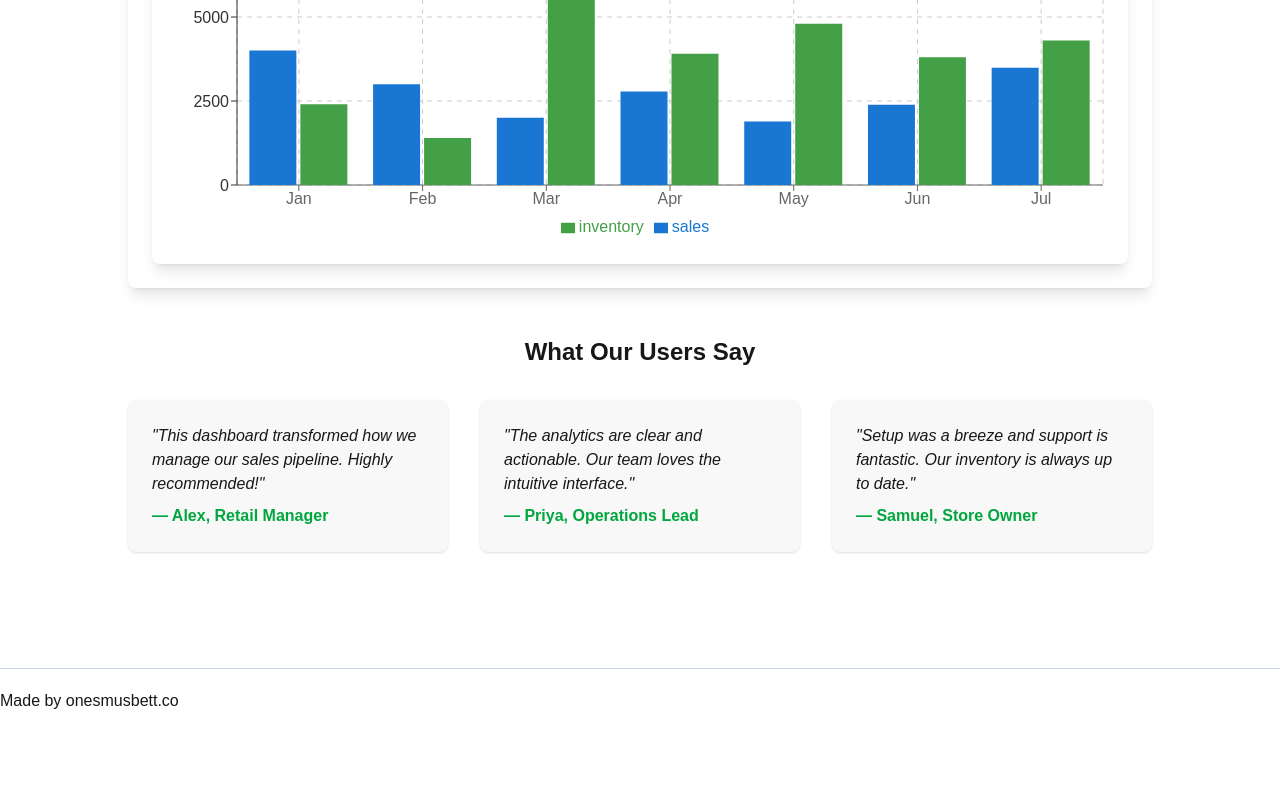
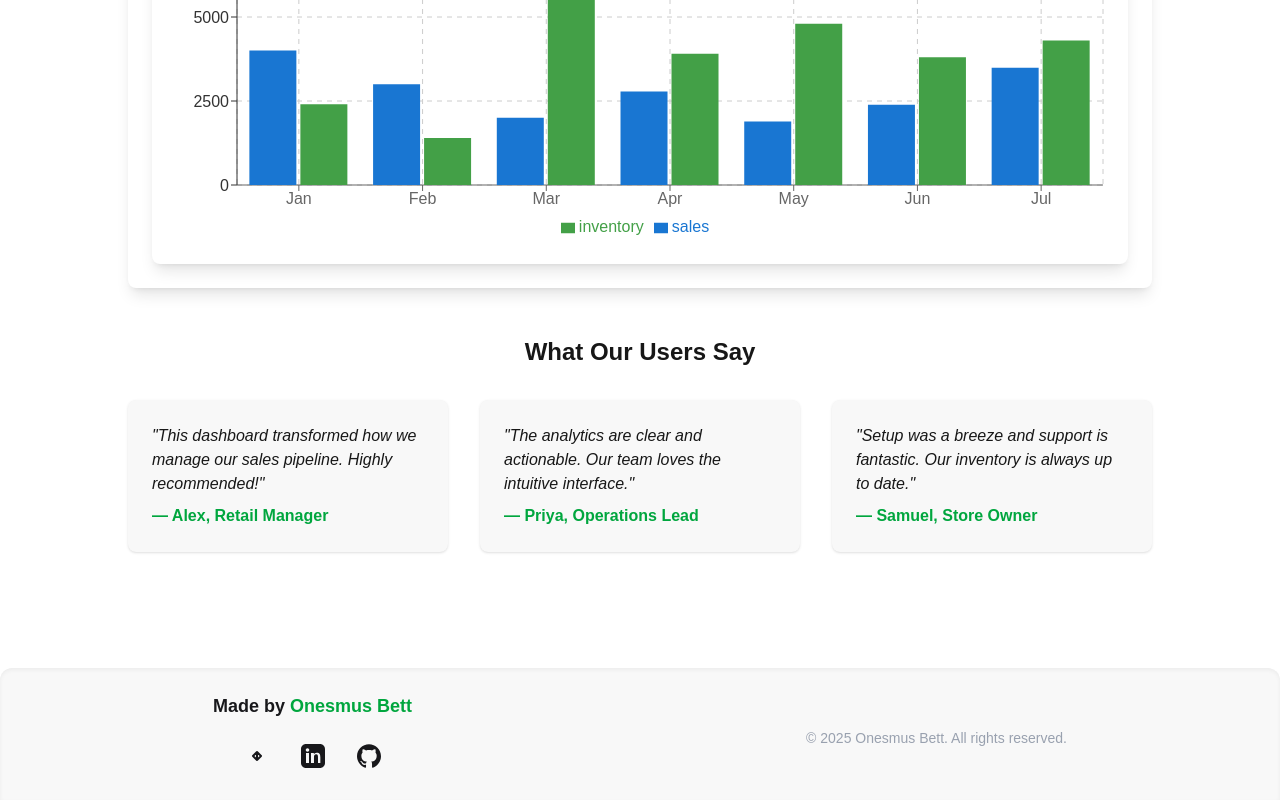
Before and after one commit to onesmuskipchumba0/sales-dashboard, a Next.js app: page / in a window 1280 px wide. Shown: the part 1264-2064 px from the top of the page. Before the commit the page ends 1977 px from the top, so only its background shows below. Built offline with nearby package versions, Linux system fonts and the light colour scheme.

Commit message:
improve footer

```diff
--- a/components/Footer.tsx
+++ b/components/Footer.tsx
@@ -1,11 +1,52 @@
-import React from 'react'
+import React from 'react';
 
 function Footer() {
   return (
-    <div className='mt-auto pt-5 border-t-1 border-slate-300'>
-      Made by onesmusbett.co
-    </div>
-  )
+    <footer className="footer footer-center p-6 bg-base-200 text-base-content mt-12 rounded-t-xl shadow-inner">
+      <div>
+        <p className="font-semibold text-lg">
+          Made by <a href="mailto:onesmuskipchumba5@gmail.com" className="link link-hover text-green-600">Onesmus Bett</a>
+        </p>
+        <div className="flex gap-4 justify-center mt-2">
+          <a
+            href="mailto:onesmuskipchumba5@gmail.com"
+            className="btn btn-ghost btn-circle"
+            aria-label="Email"
+            title="Email"
+          >
+            <svg xmlns="http://www.w3.org/2000/svg" className="h-6 w-6" fill="none" viewBox="0 0 24 24" stroke="currentColor">
+              <path strokeLinecap="round" strokeLinejoin="round" strokeWidth={2} d="M16 12l-4-4-4 4m0 0l4 4 4-4m-4-4v8" />
+            </svg>
+          </a>
+          <a
+            href="https://www.linkedin.com/in/onesmuskipchumba0"
+            className="btn btn-ghost btn-circle"
+            aria-label="LinkedIn"
+            title="LinkedIn"
+            target="_blank" rel="noopener noreferrer"
+          >
+            <svg xmlns="http://www.w3.org/2000/svg" className="h-6 w-6" fill="currentColor" viewBox="0 0 24 24">
+              <path d="M19 0h-14c-2.761 0-5 2.239-5 5v14c0 2.761 2.239 5 5 5h14c2.761 0 5-2.239 5-5v-14c0-2.761-2.239-5-5-5zm-11 19h-3v-10h3v10zm-1.5-11.268c-.966 0-1.75-.784-1.75-1.75s.784-1.75 1.75-1.75 1.75.784 1.75 1.75-.784 1.75-1.75 1.75zm13.5 11.268h-3v-5.604c0-1.337-.026-3.063-1.868-3.063-1.868 0-2.154 1.459-2.154 2.967v5.7h-3v-10h2.881v1.367h.041c.401-.761 1.379-1.563 2.841-1.563 3.041 0 3.603 2.003 3.603 4.605v5.591z"/>
+            </svg>
+          </a>
+          <a
+            href="https://github.com/onesmuskipchumba0"
+            className="btn btn-ghost btn-circle"
+            aria-label="GitHub"
+            title="GitHub"
+            target="_blank" rel="noopener noreferrer"
+          >
+            <svg xmlns="http://www.w3.org/2000/svg" className="h-6 w-6" fill="currentColor" viewBox="0 0 24 24">
+              <path d="M12 .297c-6.63 0-12 5.373-12 12 0 5.303 3.438 9.8 8.205 11.387.6.113.82-.258.82-.577v-2.234c-3.338.726-4.033-1.416-4.033-1.416-.546-1.387-1.333-1.756-1.333-1.756-1.089-.745.084-.729.084-.729 1.205.084 1.84 1.236 1.84 1.236 1.07 1.834 2.809 1.304 3.495.997.108-.775.418-1.305.762-1.605-2.665-.305-5.466-1.334-5.466-5.931 0-1.311.469-2.381 1.236-3.221-.124-.303-.535-1.523.117-3.176 0 0 1.008-.322 3.301 1.23.957-.266 1.983-.399 3.003-.404 1.02.005 2.047.138 3.006.404 2.291-1.553 3.297-1.23 3.297-1.23.653 1.653.242 2.873.119 3.176.77.84 1.235 1.91 1.235 3.221 0 4.609-2.803 5.624-5.475 5.921.43.372.823 1.102.823 2.222v3.293c0 .322.218.694.825.576C20.565 22.092 24 17.592 24 12.297c0-6.627-5.373-12-12-12"/>
+            </svg>
+          </a>
+        </div>
+      </div>
+      <div className="mt-2 text-sm text-gray-400">
+        &copy; {new Date().getFullYear()} Onesmus Bett. All rights reserved.
+      </div>
+    </footer>
+  );
 }
 
-export default Footer
+export default Footer;
```
